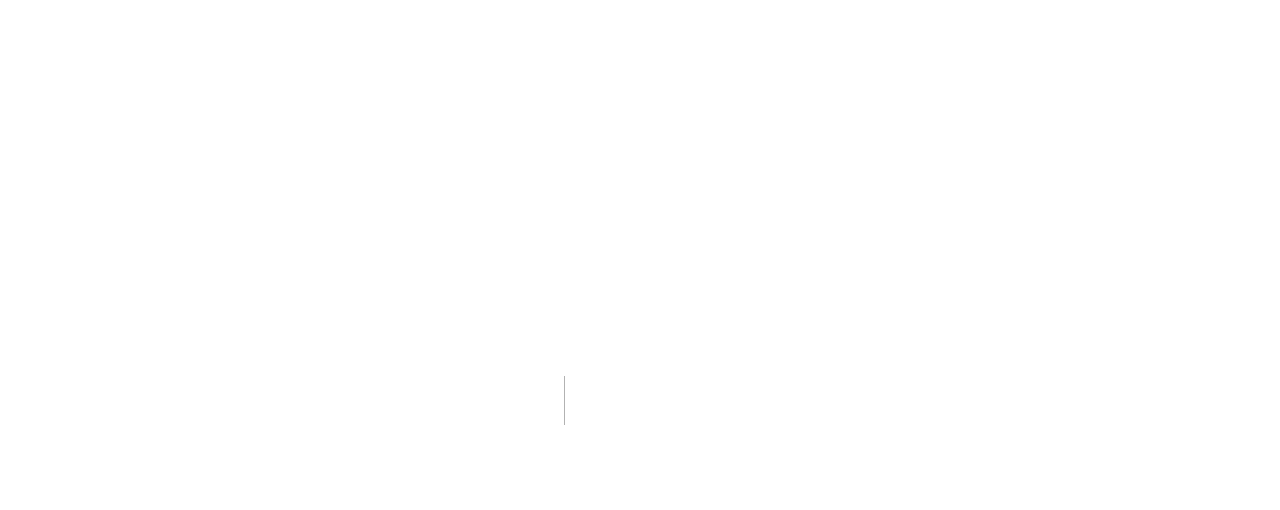
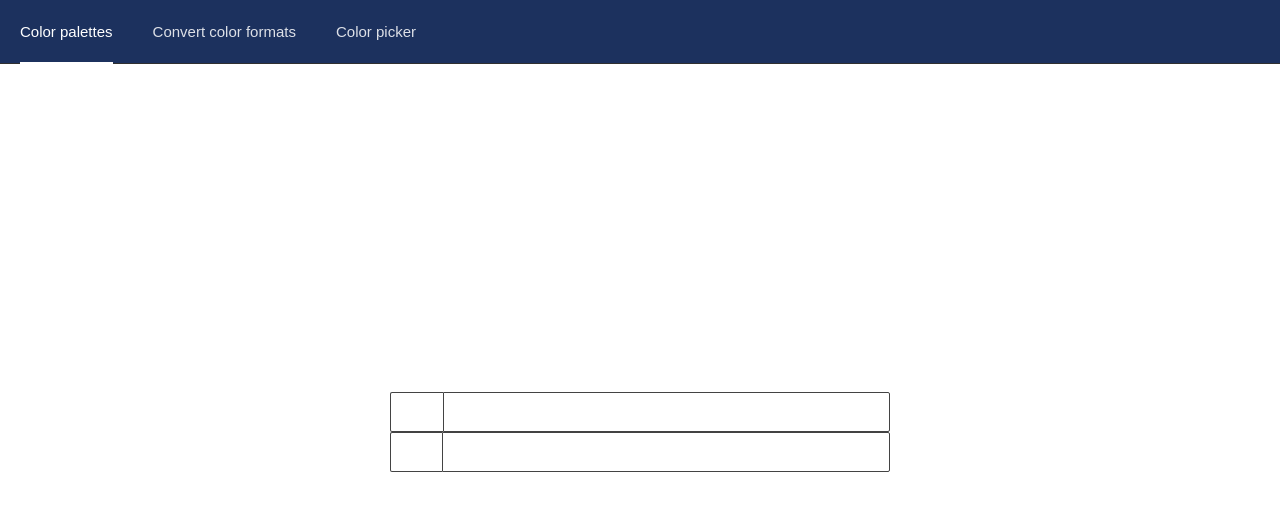
Before and after one commit to turalowski/MMCV_THU0730_COLOR_PALETTE, a Next.js app: page /color-conversion in a window 1280 px wide. Before the commit this address had no page. Shown: the top 510 px of the page. Built offline with nearby package versions, Linux system fonts and the light colour scheme.

Commit message:
Updated navigation bar

```diff
--- /dev/null
+++ b/components/Header/index.js
@@ -0,0 +1,42 @@
+import { Menu } from 'antd';
+import { useRouter } from 'next/router';
+import { Layout } from 'antd';
+const { Header: AntdHeader } = Layout;
+
+export function Header() {
+  const router = useRouter();
+  const items = [
+    {
+      label: 'Color palettes',
+      onClick: () => {
+        router.push('/color-palettes');
+      },
+      key: '1',
+    },
+    {
+      label: 'Convert color formats',
+      onClick: () => {
+        router.push('/color-conversion');
+      },
+      key: '2',
+    },
+    {
+      label: 'Color picker',
+      onClick: () => {
+        router.push('/color-picker');
+      },
+      key: '3',
+    },
+  ];
+  return (
+    <AntdHeader style={{ padding: 0, fontSize: '3rem' }}>
+      <Menu
+        style={{ backgroundColor: '#1C315E', fontSize: '1.5rem' }}
+        theme="light"
+        mode="horizontal"
+        activeKey={'1'}
+        items={items}
+      />
+    </AntdHeader>
+  );
+}
--- a/next.config.js
+++ b/next.config.js
@@ -1,11 +1,20 @@
 const withLess = require('next-with-less');
 /** @type {import('next').NextConfig} */
 module.exports = withLess({
+  async redirects() {
+    return [
+      {
+        source: '/',
+        destination: '/color-palettes',
+        permanent: true,
+      },
+    ];
+  },
   lessLoaderOptions: {
     lessOptions: {
       modifyVars: {
         // Add variables here
-        'primary-color': '#FBFACD',
+        'primary-color': '#fff',
         'font-family': 'Quicksand, sans-serif',
       },
     },
--- /dev/null
+++ b/pages/color-conversion.js
@@ -0,0 +1,51 @@
+import { Header } from '../components/Header';
+import { Input, Layout } from 'antd';
+import { useState } from 'react';
+
+const { Content } = Layout;
+
+export default function ColorConversion() {
+  /*
+{
+rgb: ""
+hex: ""
+
+}
+  */
+  const [colors, setColors] = useState({ hex: '#fff' });
+  return (
+    <Layout style={{ height: '100vh' }}>
+      <Header />
+      <Content
+        style={{
+          padding: '0 50px',
+          backgroundColor: colors.hex,
+          alignItems: 'center',
+          justifyContent: 'center',
+          padding: '20px',
+          display: 'flex',
+          alignItems: 'center',
+          justifyContent: 'center',
+        }}
+      >
+        <div
+          style={{
+            display: 'flex',
+            width: '500px',
+            alignItems: 'center',
+            justifyContent: 'center',
+            flexDirection: 'column',
+          }}
+        >
+          <Input
+            addonBefore="RGB"
+            value={colors.rgb}
+            size="large"
+            style={{ color: 'black' }}
+          />
+          <Input addonBefore="HEX" value={colors.hex} size="large" />
+        </div>
+      </Content>
+    </Layout>
+  );
+}
--- a/styles/globals.css
+++ b/styles/globals.css
@@ -1,10 +1,11 @@
+@import url('https://fonts.googleapis.com/css2?family=Roboto:ital,wght@0,100;0,300;0,400;0,500;0,700;0,900;1,100;1,300;1,400;1,500;1,700;1,900&display=swap');
+
 html,
 body {
   padding: 0;
   margin: 0;
-  font-family: -apple-system, BlinkMacSystemFont, Segoe UI, Roboto, Oxygen,
-    Ubuntu, Cantarell, Fira Sans, Droid Sans, Helvetica Neue, sans-serif;
-  height: 100vh;
+  font-family: 'Roboto', sans-serif;
+  font-size: 10px;
 }
 
 a {
```
Also changed, not shown: pages/color-palettes.js (+7 -28 lines), utils/validations.js (added, +28 -0 lines).
